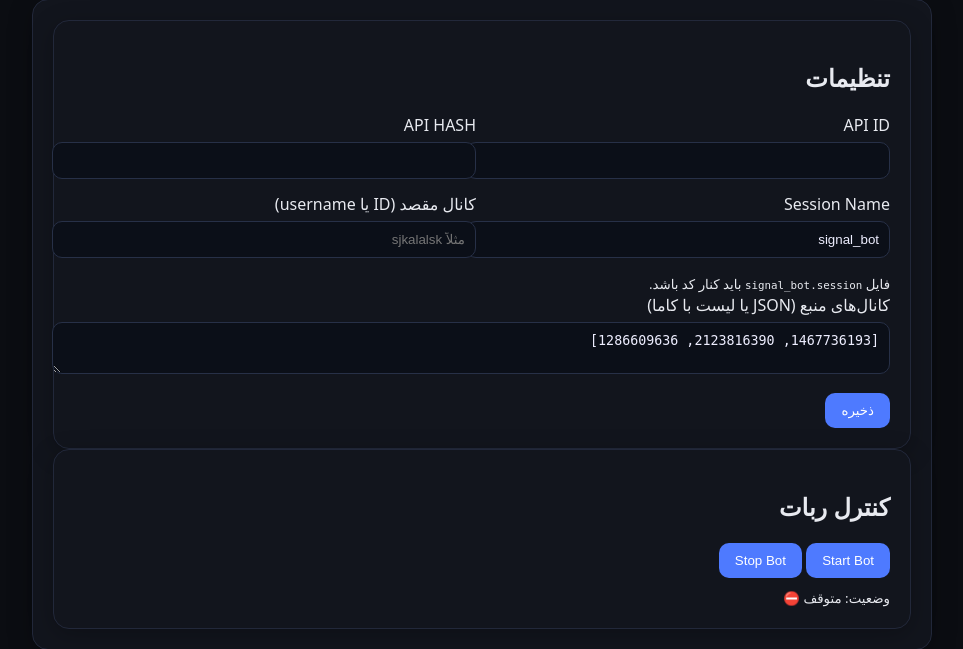
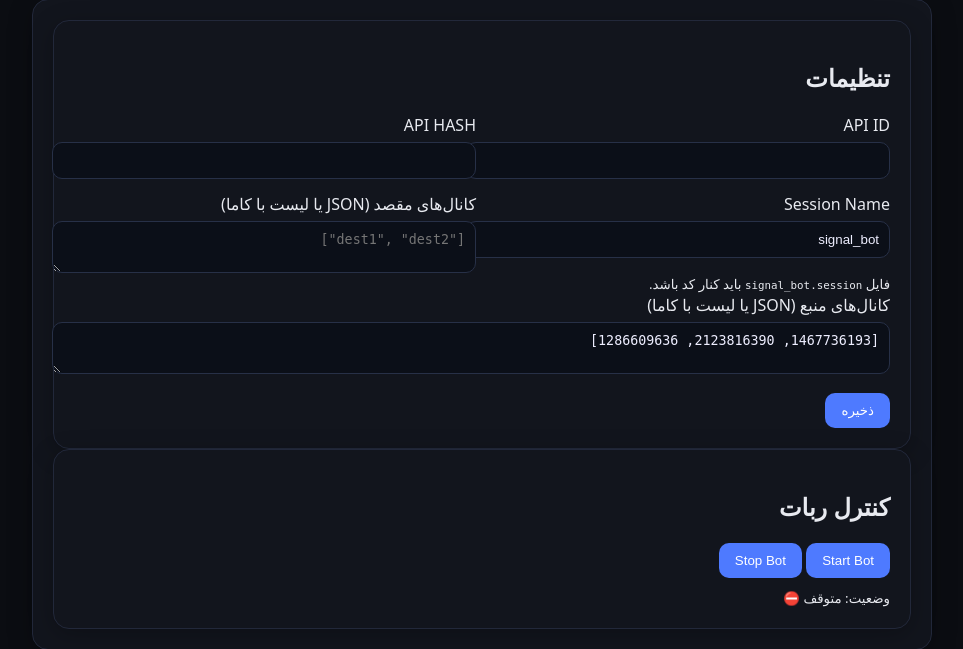
Before and after one commit to aminphysicsandmetaphysics-glitch/Trade-Signal-bot.101, a Flask app: page / in a window 1280 px wide. Shown: the part 33-682 px from the top of the page, without its empty margins (158-1121 px from the left). Run offline with Flask 3, Linux system fonts and the light colour scheme.

Commit message:
Update index.html

```diff
--- a/templates/index.html
+++ b/templates/index.html
@@ -20,8 +20,8 @@
         <small>فایل <code>{{ (cfg.session_name if cfg else 'signal_bot') or 'signal_bot' }}.session</code> باید کنار کد باشد.</small>
       </div>
       <div class="col-6">
-        <label>کانال مقصد (ID یا username)</label>
-        <input name="to_channel" value="{{ (cfg.to_channel if cfg else '') or '' }}" placeholder="مثلاً sjkalalsk" required>
+        <label>کانال‌های مقصد (JSON یا لیست با کاما)</label>
+        <textarea name="to_channels" placeholder='["dest1", "dest2"]'>{{ (cfg.to_channels if cfg else '') or '' }}</textarea>
       </div>
     </div>
     <label>کانال‌های منبع (JSON یا لیست با کاما)</label>
```
